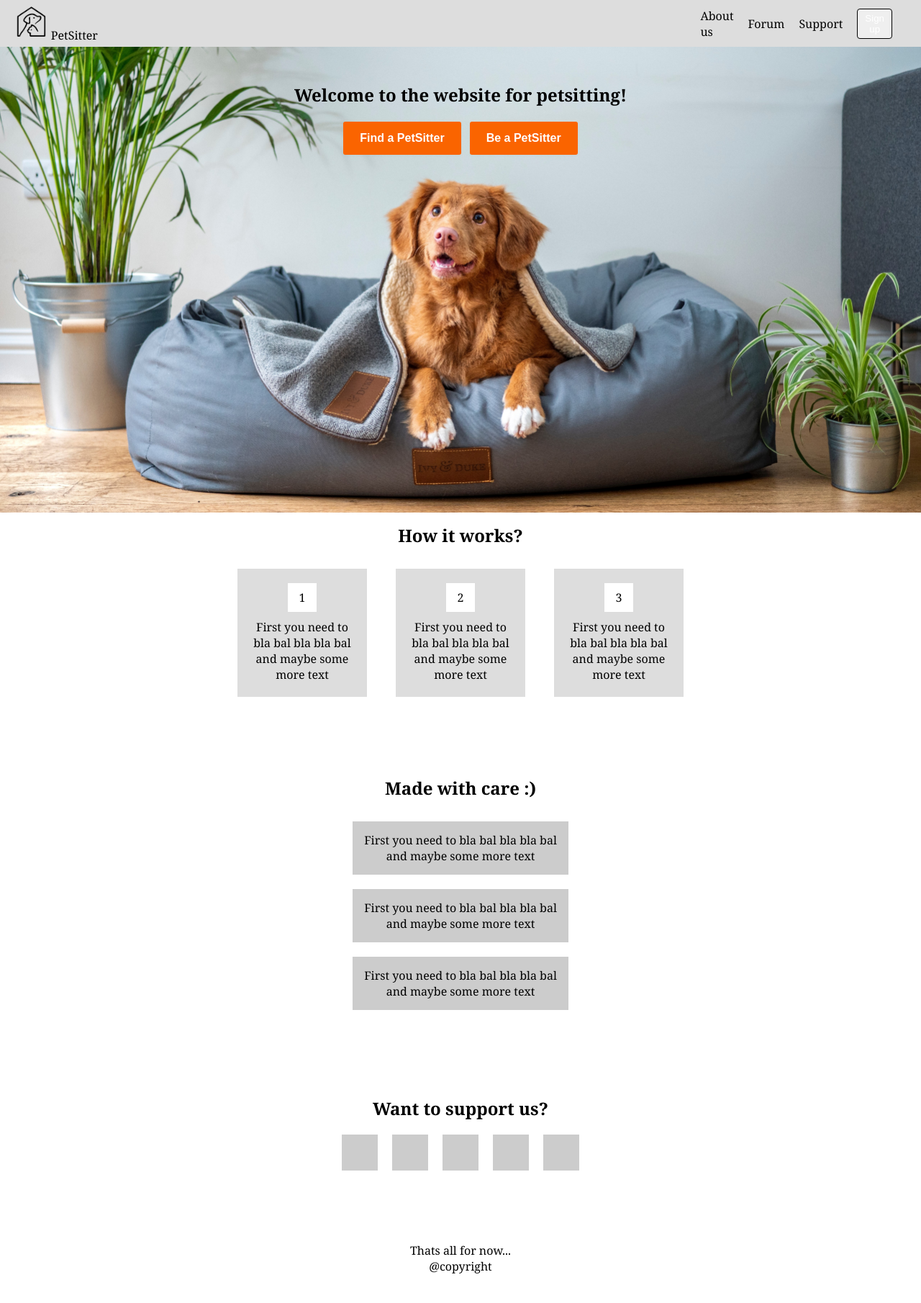
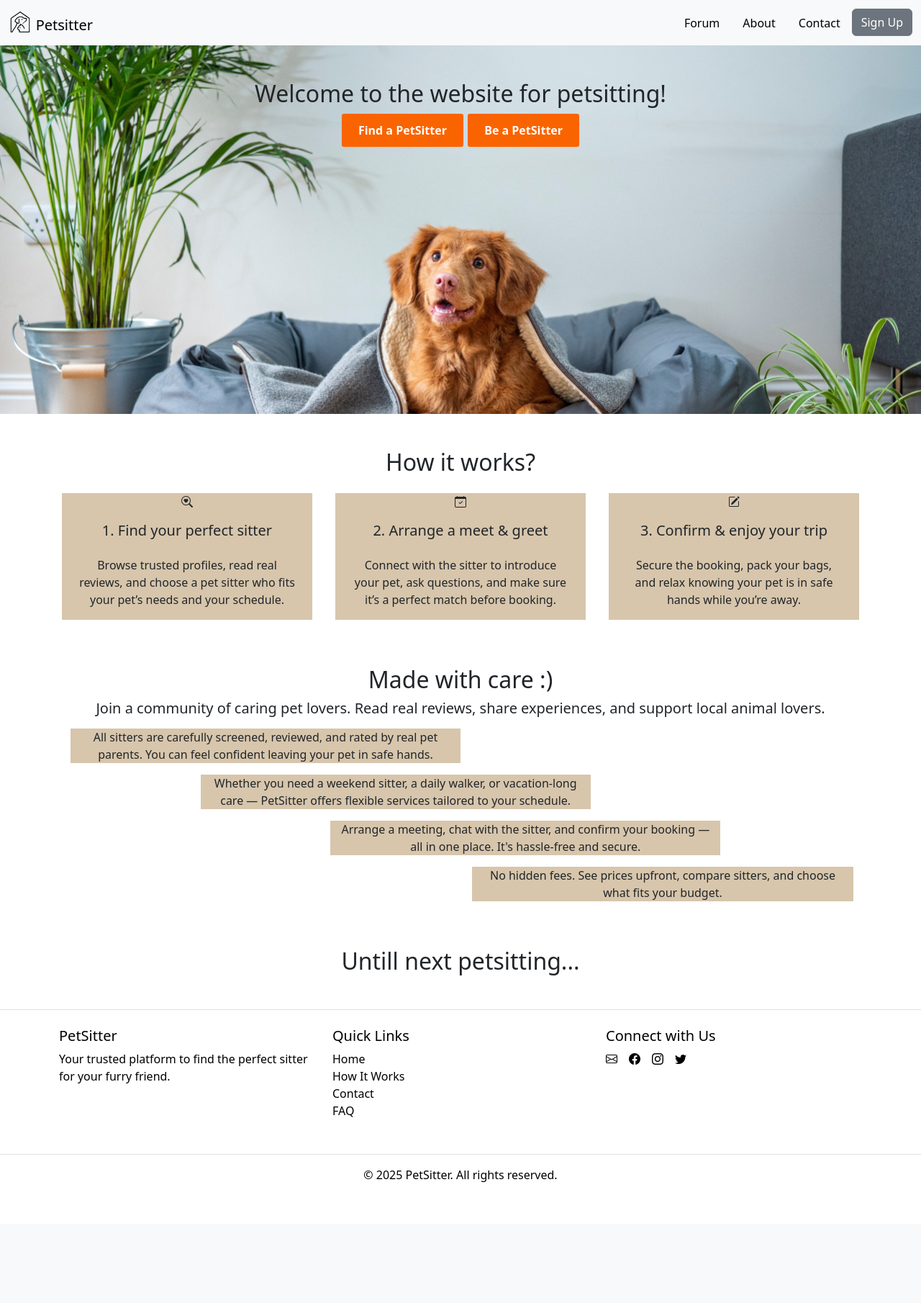
Before and after one commit to DanaDonev/systems3_project, a PHP site: page / in a window 1280 px wide. Shown: the whole page at 72% size. After the commit the page ends 1642 px from the top, so only its background shows below. Run offline with PHP 8.4, Linux system fonts and the light colour scheme.

Commit message:
Initial bootstrap design

```diff
--- /dev/null
+++ b/Frontend/package.json
@@ -0,0 +1,5 @@
+{
+  "dependencies": {
+    "bootstrap-icons": "^1.11.3"
+  }
+}
--- a/index.html
+++ b/index.html
@@ -12,84 +12,189 @@
         src: url("./Frontend/Fonts/Comfortaa-VariableFont_wght.ttf");
       }
     </style>
+    <link
+      href="https://cdn.jsdelivr.net/npm/bootstrap-icons@1.10.5/font/bootstrap-icons.css"
+      rel="stylesheet"
+    />
+    <link
+      href="https://cdn.jsdelivr.net/npm/bootstrap@5.3.5/dist/css/bootstrap.min.css"
+      rel="stylesheet"
+      integrity="sha384-SgOJa3DmI69IUzQ2PVdRZhwQ+dy64/BUtbMJw1MZ8t5HZApcHrRKUc4W0kG879m7"
+      crossorigin="anonymous"
+    />
   </head>
   <body>
     <!-- Header -->
-    <header>
-      <div>
-        <nav>
-          <div>
-            <a href="">
+    <nav class="navbar bg-body-tertiary" style="margin-right: auto">
+      <div class="container-fluid">
+        <a class="navbar-brand" href="#">
           <img
             src="./Frontend/Images/logo.png"
-                alt=""
-                width="5%"
+            alt="Logo"
+            height="35"
+            class="d-inline-block align-text-bottom"
           />
-              PetSitter
+          Petsitter
         </a>
+
+        <ul class="nav nav-pills justify-content-end">
+          <li class="nav-item">
+            <a class="nav-link text-black" href="#">Forum</a>
+          </li>
+          <li class="nav-item">
+            <a class="nav-link text-black" href="#">About</a>
+          </li>
+          <li class="nav-item">
+            <a class="nav-link text-black" href="#">Contact</a>
+          </li>
+          <li class="nav-item">
+            <button type="button" class="btn btn-secondary" aria-current="page" href="#">Sign Up</button>
+          </li>
+        </ul>
       </div>
-          <a href="#">About us</a>
-          <a href="#">Forum</a>
-          <a href="#">Support</a>
-          <button class="button0">Sign up</button>
     </nav>
-      </div>
-    </header>
 
     <!-- Welcome Section -->
-    <section class="section1">
+  <div class="section1">
+    <section class="text-center mb-5 pt-5">
       <h2>Welcome to the website for petsitting!</h2>
       <div>
         <button class="button1">Find a PetSitter</button>
         <button class="button1">Be a PetSitter</button>
       </div>
     </section>
+  </div>
 
     <!-- How it Works Section -->
-    <section>
+    <section class="text-center my-5">
       <h2>How it works?</h2>
-      <div>
-        <div>
-          <div>1</div>
-          <p>First you need to bla bal bla bla bal and maybe some more text</p>
+
+      <div class="container px-4 text-center">
+        <div class="row gx-5">
+          <div class="m-3 col" style="background-color: rgb(215, 198, 172)">
+            <i class="bi bi-search-heart"></i>
+            <div class="p-3 h5">1. Find your perfect sitter</div>
+            <p>
+              Browse trusted profiles, read real reviews, and choose a pet
+              sitter who fits your pet’s needs and your schedule.
+            </p>
           </div>
-        <div>
-          <div>2</div>
-          <p>First you need to bla bal bla bla bal and maybe some more text</p>
+          <div class="m-3 col" style="background-color: rgb(215, 198, 172)">
+            <i class="bi bi-calendar-check"></i>
+            <div class="p-3 h5">2. Arrange a meet & greet</div>
+            <p>
+              Connect with the sitter to introduce your pet, ask questions, and
+              make sure it’s a perfect match before booking.
+            </p>
           </div>
-        <div>
-          <div>3</div>
-          <p>First you need to bla bal bla bla bal and maybe some more text</p>
+          <div class="m-3 col" style="background-color: rgb(215, 198, 172)">
+            <i class="bi bi-pencil-square"></i>
+            <div class="p-3 h5">3. Confirm & enjoy your trip</div>
+            <p>
+              Secure the booking, pack your bags, and relax knowing your pet is
+              in safe hands while you’re away.
+            </p>
+          </div>
         </div>
       </div>
     </section>
 
     <!-- Made with Care Section -->
-    <section>
+
+    <section class="text-center my-5">
       <h2>Made with care :)</h2>
-      <div>
-        <p>First you need to bla bal bla bla bal and maybe some more text</p>
-        <p>First you need to bla bal bla bla bal and maybe some more text</p>
-        <p>First you need to bla bal bla bla bal and maybe some more text</p>
+      <h5>Join a community of caring pet lovers. Read real reviews, share experiences, and support local animal lovers.</h5>
+      <div class="container text-center">
+        <div class="row m-3">
+          <div class="col-sm-6" style="background-color: rgb(215, 198, 172)">
+            All sitters are carefully screened, reviewed, and rated by real pet parents. You can feel confident leaving your pet in safe hands.          </div>
+        </div>
+        <div class="row m-3">
+          <div
+            class="col-sm-6 offset-2"
+            style="background-color: rgb(215, 198, 172)"
+          >
+          Whether you need a weekend sitter, a daily walker, or vacation-long care — PetSitter offers flexible services tailored to your schedule.          </div>
+        </div>
+        <div class="row m-3">
+          <div
+            class="col-sm-6 offset-4"
+            style="background-color: rgb(215, 198, 172)"
+          >
+          Arrange a meeting, chat with the sitter, and confirm your booking — all in one place. It's hassle-free and secure.        </div>
+        <div class="row m-3">
+          <div
+            class="col-sm-6 offset-6"
+            style="background-color: rgb(215, 198, 172)"
+          >
+          No hidden fees. See prices upfront, compare sitters, and choose what fits your budget.          </div>
+        </div>
       </div>
     </section>
 
     <!-- Support Section -->
-    <section>
-      <h2>Want to support us?</h2>
-      <div>
-        <div></div>
-        <div></div>
-        <div></div>
-        <div></div>
-        <div></div>
-      </div>
+    <section class="text-center my-5">
+      <h2>Untill next petsitting...</h2>
     </section>
 
     <!-- Footer -->
-    <footer>
-      <p>Thats all for now...</p>
-      <p>@copyright</p>
+    <footer class="border-top pt-4 text-black">
+      <div class="container text-center text-md-start">
+        <div class="row">
+          <!-- About -->
+          <div class="col-md-4 mb-3">
+            <h5>PetSitter</h5>
+            <p>
+              Your trusted platform to find the perfect sitter for your furry
+              friend.
+            </p>
+          </div>
+
+          <!-- Links -->
+          <div class="col-md-4 mb-3">
+            <h5>Quick Links</h5>
+            <ul class="list-unstyled">
+              <li>
+                <a href="#" class="text-black text-decoration-none">Home</a>
+              </li>
+              <li>
+                <a href="#" class="text-black text-decoration-none"
+                  >How It Works</a
+                >
+              </li>
+              <li>
+                <a href="#" class="text-black text-decoration-none">Contact</a>
+              </li>
+              <li>
+                <a href="#" class="text-black text-decoration-none">FAQ</a>
+              </li>
+            </ul>
+          </div>
+
+          <!-- Contact & Social Media -->
+          <div class="col-md-4 mb-3">
+            <h5>Connect with Us</h5>
+            <div class="d-flex align-items-center gap-3">
+              <a href="mailto:info@petsitter.com" class="text-black"
+                ><i class="bi bi-envelope"></i
+              ></a>
+              <a href="#" class="text-black"><i class="bi bi-facebook"></i></a>
+              <a href="#" class="text-black"><i class="bi bi-instagram"></i></a>
+              <a href="#" class="text-black"><i class="bi bi-twitter"></i></a>
+            </div>
+          </div>
+        </div>
+      </div>
+
+      <div class="text-center p-3 mt-3 border-top">
+        © 2025 PetSitter. All rights reserved.
+      </div>
     </footer>
+
+    <script
+      src="https://cdn.jsdelivr.net/npm/bootstrap@5.3.5/dist/js/bootstrap.bundle.min.js"
+      integrity="sha384-k6d4wzSIapyDyv1kpU366/PK5hCdSbCRGRCMv+eplOQJWyd1fbcAu9OCUj5zNLiq"
+      crossorigin="anonymous"
+    ></script>
   </body>
 </html>
--- a/styles.css
+++ b/styles.css
@@ -11,71 +11,10 @@
 }
 
 body {
-    font-family: 'Spectral', Georgia, Times, 'Times New Roman', serif;
+  font-family: "Spectral", Georgia, Times, "Times New Roman", serif;
   margin: 0px;
-    background-size: 100%;
-    background-image: url('./Frontend/Images/welcome_dog.jpg');
-    background-repeat: no-repeat;
 
-    display: flex;
-    flex-direction: column;
   align-items: center;
-
-
-}
-
-  /* Header */
-  header {
-    width: 100%;
-    height: 10%;
-    min-height: 50px;
-    padding: 5px 20px;
-    display: flex;
-    justify-content: space-between;
-    align-items: center;
-    background: #ddd; /* temporary background for visibility */
-    font: 'Spectral';
-  }
-
-
-  header h1 {
-    margin-left: 20px;
-  }
-
-  nav {
-    display: flex;
-    gap: 20px;
-    align-items: center;
-    margin-right: 20px;
-  }
-
-  nav a {
-    text-decoration: none;
-    color: black;
-    min-width: auto;
-  }
-
-  nav button {
-    padding: 5px 10px;
-  }
-
-.button0 {
-  align-items: center;
-  background-clip: padding-box;
-  border: 1px solid black;
-  border-radius: .25rem;
-  box-sizing: border-box;
-  color: #fff;
-  cursor: pointer;
-  display: inline-flex;
-  justify-content: center;
-  position: relative;
-  transition: all 250ms;
-  user-select: none;
-  -webkit-user-select: none;
-  touch-action: manipulation;
-  vertical-align: baseline;
-  width: auto;
 }
 
 /* CSS */
@@ -84,7 +23,7 @@
   background-clip: padding-box;
   background-color: #fa6400;
   border: 1px solid transparent;
-  border-radius: .25rem;
+  border-radius: 0.25rem;
   box-shadow: rgba(0, 0, 0, 0.02) 0 1px 3px 0;
   box-sizing: border-box;
   color: #fff;
@@ -96,7 +35,7 @@
   line-height: 1.25;
   margin: 0;
   min-height: 3rem;
-  padding: calc(.875rem - 1px) calc(1.5rem - 1px);
+  padding: calc(0.875rem - 1px) calc(1.5rem - 1px);
   position: relative;
   text-decoration: none;
   transition: all 250ms;
@@ -119,99 +58,8 @@
 
 .button1:active {
   background-color: #c85000;
-  box-shadow: rgba(0, 0, 0, .06) 0 2px 4px;
+  box-shadow: rgba(0, 0, 0, 0.06) 0 2px 4px;
   transform: translateY(0);
-}
-
-/**/
-
-  /* Welcome section */
-  section:nth-of-type(1) {
-    text-align: center;
-    margin: 50px 0;
-  }
-
-  section:nth-of-type(1) div {
-    display: flex;
-    justify-content: center;
-    gap: 10px;
-    margin-top: 20px;
-  }
-
-  section:nth-of-type(1) div > div {
-    width: 100px;
-    height: 30px;
-    background: #ccc;
-  }
-
-  /* How it works section */
-  section:nth-of-type(2) {
-    width: 100%;
-    text-align: center;
-    margin: 50px 0;
-  }
-
-  section:nth-of-type(2) > div {
-    display: flex;
-    justify-content: center;
-    gap: 40px;
-    margin-top: 30px;
-  }
-
-  section:nth-of-type(2) > div > div {
-    width: 180px;
-    padding: 20px;
-    background: #ddd;
-    text-align: center;
-  }
-
-  section:nth-of-type(2) > div > div > div {
-    width: 40px;
-    height: 40px;
-    margin: 0 auto 10px;
-    background: white;
-    display: flex;
-    align-items: center;
-    justify-content: center;
-  }
-
-  /* Made with care section */
-  section:nth-of-type(3) {
-    text-align: center;
-    margin: 60px 0;
-  }
-
-  section:nth-of-type(3) > div {
-    display: flex;
-    flex-direction: column;
-    gap: 20px;
-    align-items: center;
-    margin-top: 30px;
-  }
-
-  section:nth-of-type(3) p {
-    width: 300px;
-    padding: 15px;
-    background: #ccc;
-  }
-
-  /* Support section */
-  section:nth-of-type(4) {
-    text-align: center;
-    margin: 60px 0;
-  }
-
-  section:nth-of-type(4) > div {
-    display: flex;
-    justify-content: center;
-    gap: 20px;
-    margin-top: 20px;
-  }
-
-  section:nth-of-type(4) > div > div {
-    width: 50px;
-    height: 50px;
-    background: #ccc;
 }
 
 /* Footer */
@@ -220,10 +68,9 @@
   margin: 40px 0;
 }
 
-  img {
-    display: inline;
-  }
-
 .section1 {
+  background-size: 100%;
+  background-image: url("./Frontend/Images/welcome_dog.jpg");
+  background-repeat: no-repeat;
   height: 40vw;
 }
```
Also changed, not shown: Pages/Signin.html (added, +123 -0 lines), Frontend/package-lock.json (added). Lines whose indentation alone changed are shown as unchanged.
